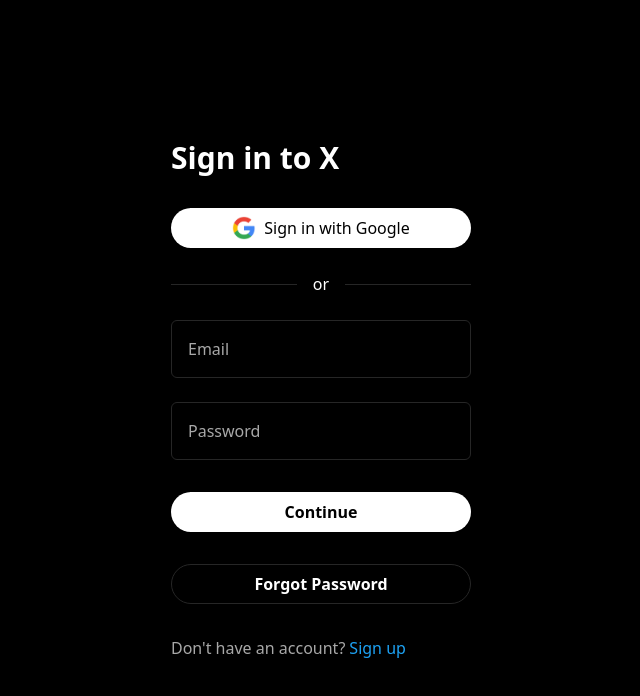
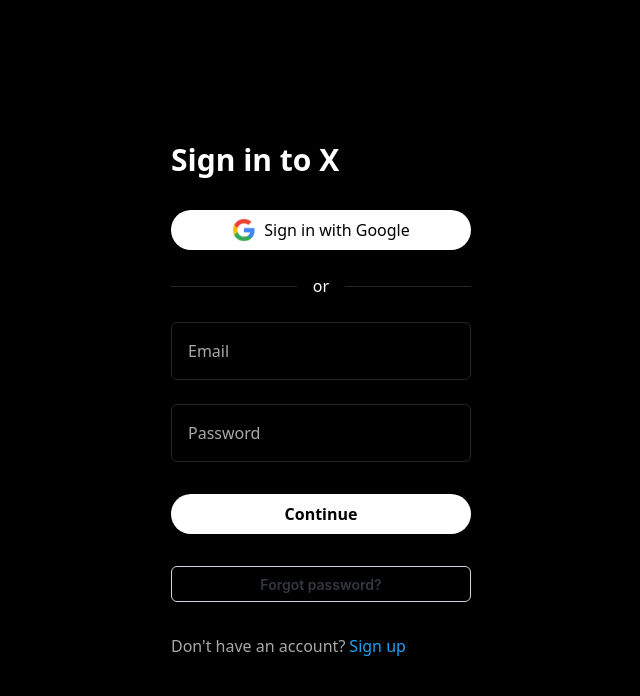
Before and after one commit to yashharitash-code/x-clone, a Next.js app: page / in a window 1280 px wide. Shown: the top 696 px of the page, without its empty margins (319-959 px from the left). Built offline with nearby package versions, Linux system fonts and the light colour scheme; no server answers.

Commit message:
add mui/joy buttons

```diff
--- a/package.json
+++ b/package.json
@@ -9,6 +9,7 @@
     "lint": "eslint"
   },
   "dependencies": {
+    "@mui/joy": "^5.0.0-beta.64",
     "@rjsf/core": "^5.21.3",
     "@rjsf/mui": "^5.21.3",
     "@rjsf/utils": "^5.21.3",
--- a/src/app/page.tsx
+++ b/src/app/page.tsx
@@ -6,6 +6,7 @@
 import { sign } from "crypto";
 import { useRouter } from "next/navigation";
 import { supabase } from "../../lib/SupabaseClient";
+import Button from "@mui/joy/Button";
 
 export default function Home() {
   const [email, setEmail] = useState("");
@@ -66,10 +67,12 @@
         <form onSubmit={signin}>
           <input value={email} onChange={(e) => setEmail(e.target.value)} type="text" placeholder="Email" className="mb-6 w-full bg-background outline-none rounded-md p-4 placeholder-secondary-text border border-border text-white" />
           <input value={password} onChange={(e) => setPassword(e.target.value)} type="text" placeholder="Password" className="w-full bg-background outline-none rounded-md p-4 placeholder-secondary-text border border-border text-white" />
-          <button className="text-black w-full mt-8 rounded-full flex h-10 items-center justify-center gap-2 cursor-pointer hover:bg-gray-200 font-semibold bg-white ">Continue</button>
+          <button className="text-black w-full mt-8 mb-8 rounded-full flex h-10 items-center justify-center gap-2 cursor-pointer hover:bg-gray-200 font-semibold bg-white ">Continue</button>
         </form>
 
-        <button className="text-white w-full mt-8 rounded-full flex h-10 items-center justify-center gap-2 cursor-pointer hover:bg-gray-200 font-semibold border border-border hover:text-black">Forgot Password</button>
+        <Button size="md" variant="outlined" color="neutral" className="w-full">
+          Forgot password?
+        </Button>
 
         <div className="text-secondary-text mt-8">
           <span className="mr-1">Don&apos;t have an account?</span>
--- a/src/components/LogoutButton.tsx
+++ b/src/components/LogoutButton.tsx
@@ -3,6 +3,7 @@
 import Link from "next/link";
 import { useUserSession } from "../../custom-hooks/useUserSession"
 import { supabase } from "../../lib/SupabaseClient";
+import Button from '@mui/joy/Button';
 
 export default function LogoutButton() {
     const { session } = useUserSession();
@@ -15,9 +16,9 @@
     return (
         <>
             {
-                session ? (<button onClick={LogoutUser} className="hidden lg:block bg-white text-black p-3 w-full mt-3 font-bold rounded-full cursor-pointer">
+                session ? (<Button size="md" variant="outlined" color="neutral" onClick={LogoutUser} className="w-full">
                     Logout
-                </button>) : (<Link className="hidden lg:block bg-white text-black p-3 w-full mt-3 font-bold rounded-full cursor-pointer text-center" href="/">Login </Link>)
+                </Button>) : (<Link className="hidden lg:block bg-white text-black p-3 w-full mt-3 font-bold rounded-full cursor-pointer text-center" href="/">Login </Link>)
             }
         </>
 
```
Also changed, not shown: 1 other file (tests, documents, lock files or other folders).
